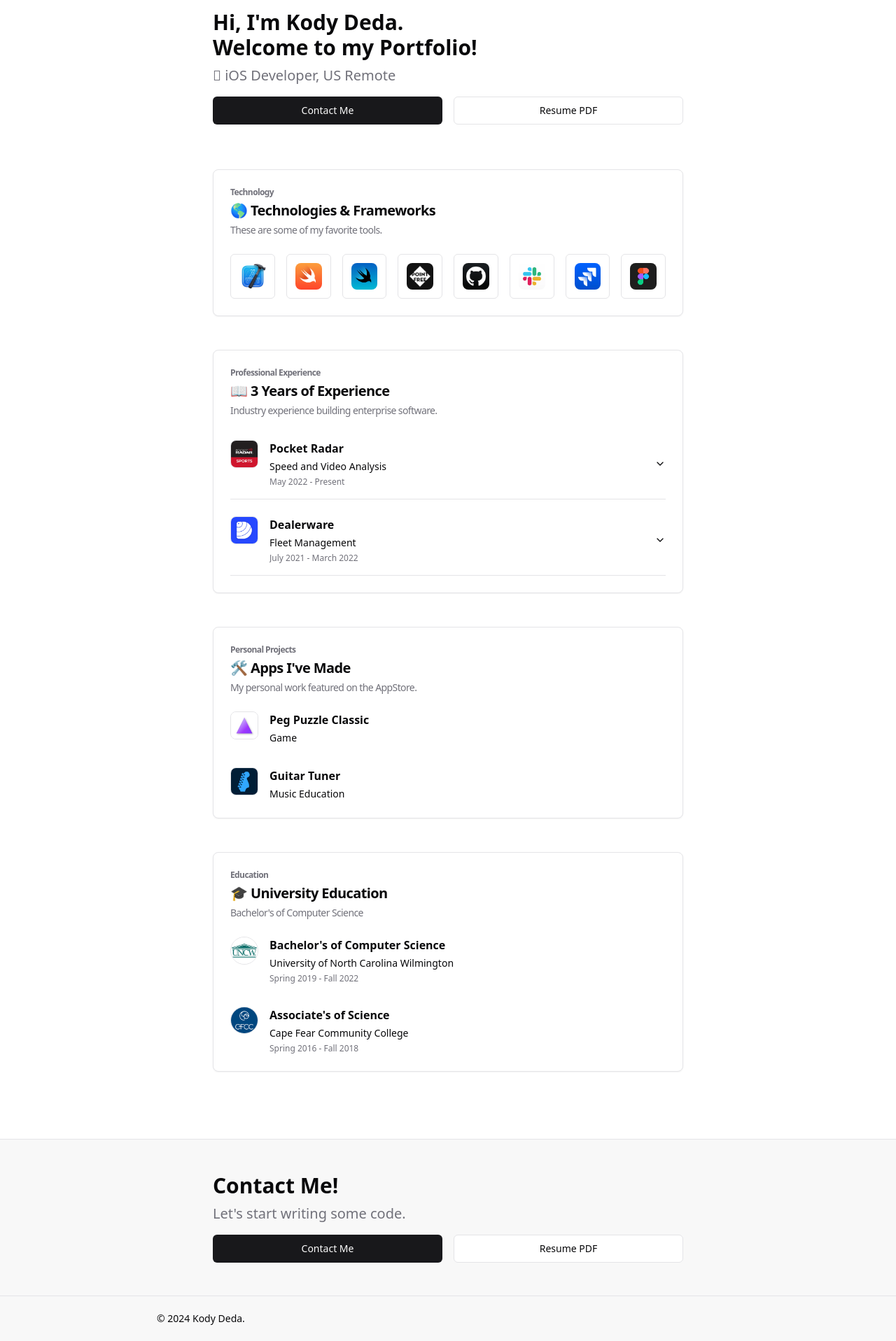
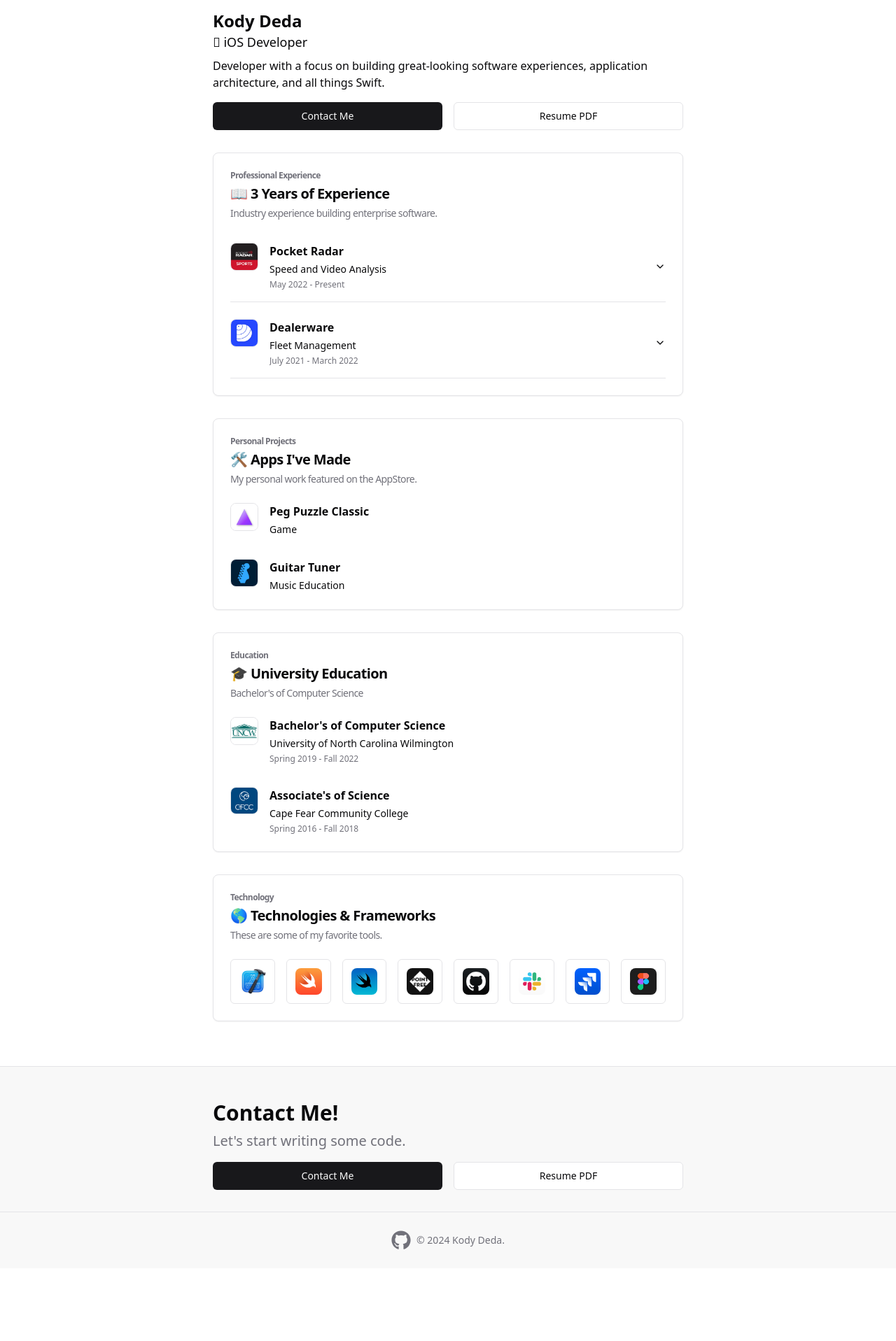
Before and after one commit to kodydeda4/nextjs-kodydeda, a Next.js app: page / in a window 1280 px wide. Shown: the part 347-2264 px from the top of the page at 70% size. After the commit the page ends 2160 px from the top, so only its background shows below. Built offline with nearby package versions, Linux system fonts and the light colour scheme.

Commit message:
center footer

```diff
--- a/app/_components/EducationSection.tsx
+++ b/app/_components/EducationSection.tsx
@@ -43,7 +43,7 @@ const EducationCard: React.FC<Education> = (props) => {
             width={40}
             height={40}
             alt="Hero image"
-            className="rounded-full border"
+            className="rounded-lg border"
           />
         </div>
         <div className="flex flex-col gap-1">
--- a/app/_components/Footer.tsx
+++ b/app/_components/Footer.tsx
@@ -1,15 +1,16 @@
 import { Button } from "@/components/ui/button";
 import { RESUME } from "@/lib/data";
 import Link from "next/link";
+import { FaGithub as Github } from "react-icons/fa";
 
 export default function Footer() {
   return (
     <footer className="border-t footer absolute bottom-0 w-full">
       <div className="max-w-4xl mx-auto px-4">
-        <div className="flex items-center justify-between h-16">
+        <div className="flex items-center justify-center h-20">
           <Link href={RESUME.urlWebsite} rel="noopener noreferrer" target="_blank">
-            <Button variant="ghost">
-              <p>&copy; {new Date().getFullYear()} {RESUME.name}.</p>
+            <Button variant="link" className="text-muted-foreground">
+              <Github className="mr-2 h-7 w-7" />&copy; {new Date().getFullYear()} {RESUME.name}.
             </Button>
           </Link>
         </div>
--- a/app/_components/Hero.tsx
+++ b/app/_components/Hero.tsx
@@ -2,6 +2,8 @@ import { Button } from "@/components/ui/button";
 import Image from "next/image";
 import Link from "next/link";
 import { RESUME } from "@/lib/data";
+import { Badge } from "@/components/ui/badge"
+import { IoLocationOutline } from "react-icons/io5";
 
 export default function Hero() {
   return (
@@ -15,14 +17,15 @@ export default function Hero() {
         />
       </div>
       <div className="flex flex-col">
-        <h1 className="text-3xl font-extrabold">
-          Hi, I&apos;m {RESUME.name}.
+        <h1 className="text-2xl font-extrabold">
+          {/* Hi, I&apos;m {RESUME.name}. */}
+          {RESUME.name}
         </h1>
-        <h2 className="text-3xl font-extrabold pb-2">
-          Welcome to my Portfolio!
+        <h2 className="text-lg pb-2">
+          {" iOS Developer"}
         </h2>
-        <p className="text-xl text-muted-foreground pb-4">
-          {" iOS Developer, US Remote"}
+        <p className="text pb-4">
+          {"Developer with a focus on building great-looking software experiences, application architecture, and all things Swift."}
         </p>
         <div className="flex gap-4">
           <Link href={`mailto:${RESUME.email}`} className="w-full">
@@ -33,6 +36,6 @@ export default function Hero() {
           </Link>
         </div>
       </div>
-    </div>
+    </div >
   );
 }
--- a/app/_components/Navbar.tsx
+++ b/app/_components/Navbar.tsx
@@ -61,10 +61,11 @@ const SheetButton: React.FC = () => {
 const HomeLink: React.FC = () => {
   return (
     <NavigationMenuItem>
+      {/* <NavigationMenuItem className="hidden sm:block"> */}
       <Link href="/" legacyBehavior passHref>
         <NavigationMenuLink>
           <Button variant="ghost" className="font-extrabold">
-            {RESUME.name}
+            Home
           </Button>
         </NavigationMenuLink>
       </Link>
--- a/app/page.tsx
+++ b/app/page.tsx
@@ -8,15 +8,13 @@ import TechnologySection from "@/app/_components/TechnologySection";
 export default function Home() {
   return (
     <main>
-      <div className="max-w-3xl mx-auto px-6 sm:px-12 my-8 mb-24">
-        <div className="flex flex-col gap-16">
+      <div className="max-w-3xl mx-auto px-6 sm:px-12 my-8 mb-16">
+        <div className="flex flex-col gap-8">
           <Hero />
-          <div className="flex flex-col gap-12">
-            <TechnologySection />
-            <ExperienceSection />
-            <AppSection />
-            <EducationSection />
-          </div>
+          <ExperienceSection />
+          <AppSection />
+          <EducationSection />
+          <TechnologySection />
         </div>
       </div>
       <CTA />
```
